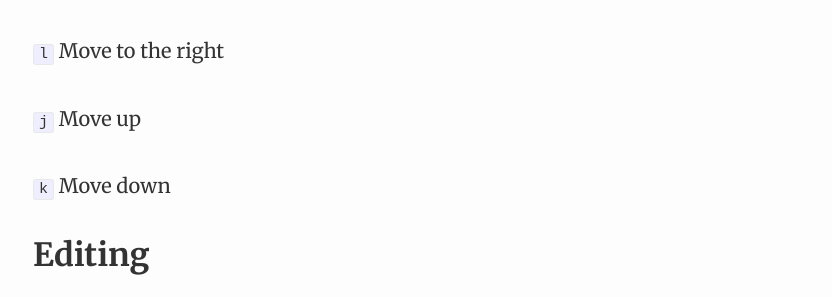
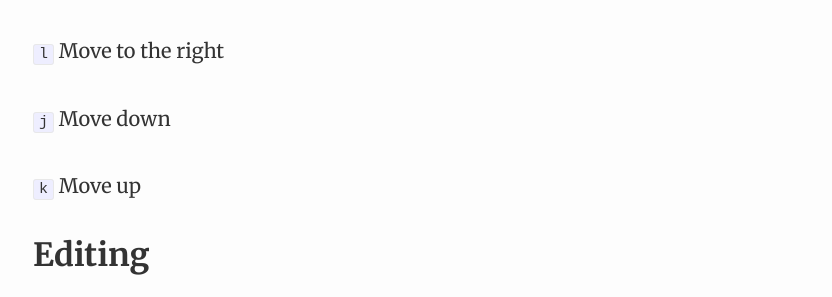
Before and after one commit to michaellee/old-michaelsoolee.com, a Jekyll site: the page built from _notes/vim.md, in a window 1280 px wide. Shown: the part 365-662 px from the top of the page, without its empty margins (223-1055 px from the left). Built offline with Jekyll 4.4.1, drawn with Linux system fonts in a browser that asks for light colours; nearby versions of some CDN libraries.

```diff
--- a/_notes/vim.md
+++ b/_notes/vim.md
@@ -11,9 +11,9 @@ These should be performed in *command mode*.
 
 `l` Move to the right
 
-`j` Move up
+`j` Move down
 
-`k` Move down
+`k` Move up
 
 ## Editing
 
```
